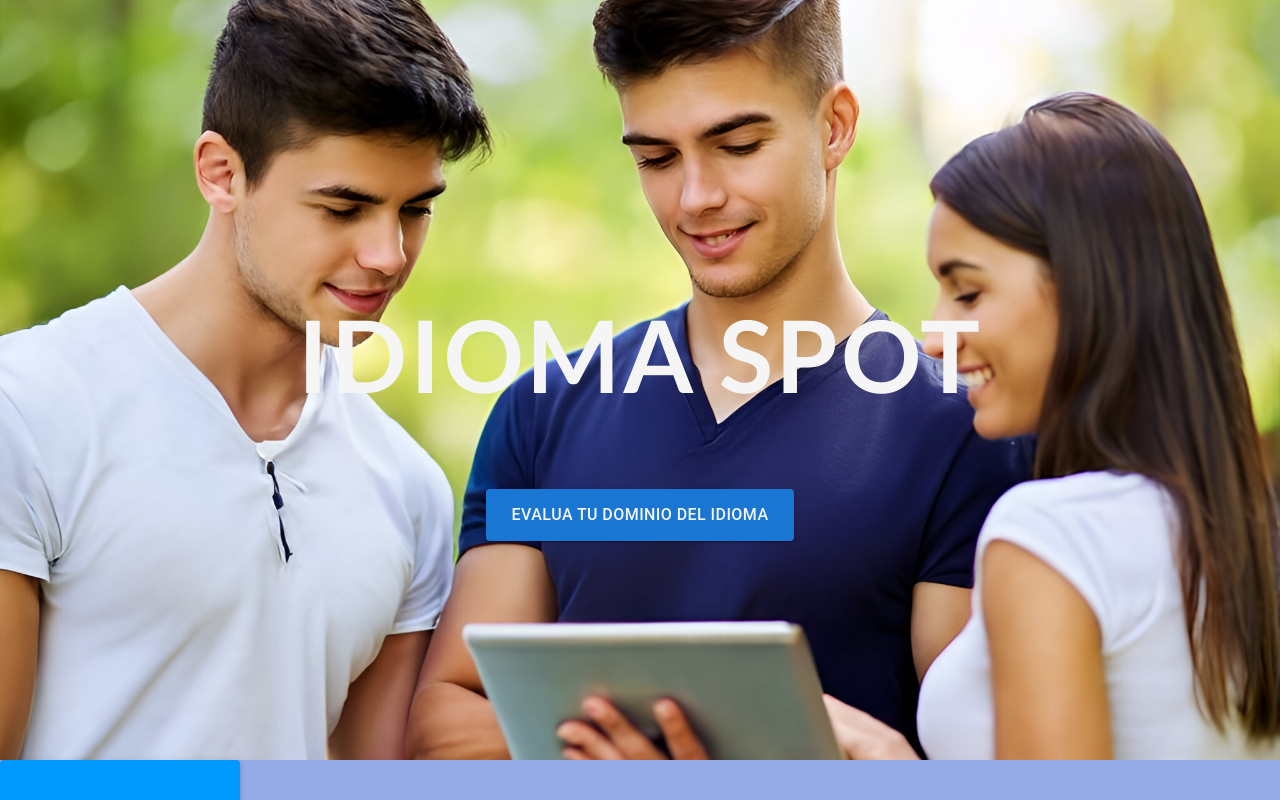
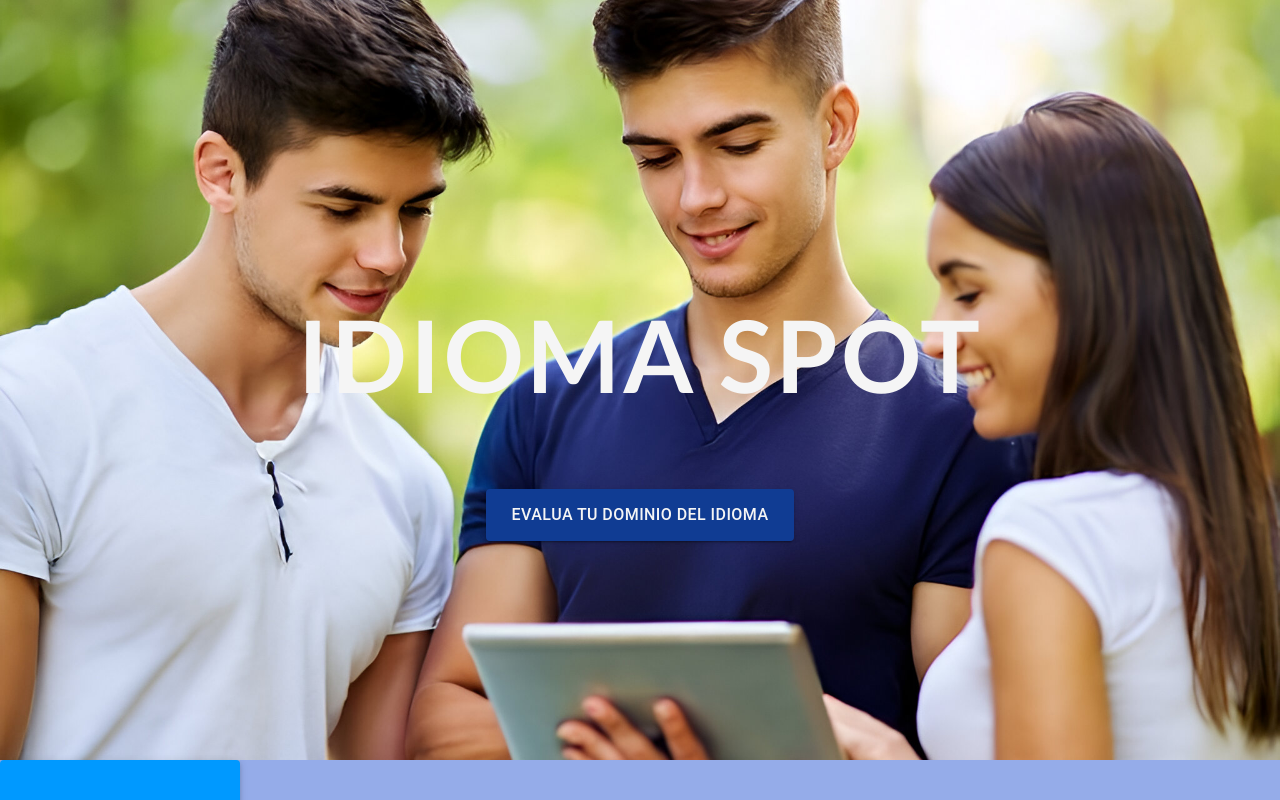
Before and after one commit to IdiomaSpot/idioma-spot-ui, a React (Create React App) app: page / in a window 1280 px wide. Shown: the top 800 px of the page. Built offline with nearby package versions, Linux system fonts and the light colour scheme.

Commit message:
Update src/pages/Home/MainBanner/MainBanner.js
Co-authored-by: joselineem <joselineem@gmail.com>

```diff
--- a/src/pages/Home/MainBanner/MainBanner.js
+++ b/src/pages/Home/MainBanner/MainBanner.js
@@ -7,7 +7,11 @@
         <>
             <div className='main-banner'>
                 <h1>IDIOMA SPOT</h1>
-                <Button variant="contained" href="https://docs.google.com/forms" target='_blank' size='large'>
+                <Button
+                    className='main-banner-button'
+                    variant="contained"
+                    href="https://docs.google.com/forms"
+                    target='_blank' size='large'>
                     <span>EVALUA TU DOMINIO DEL IDIOMA</span>
                 </Button>
             </div>
```
